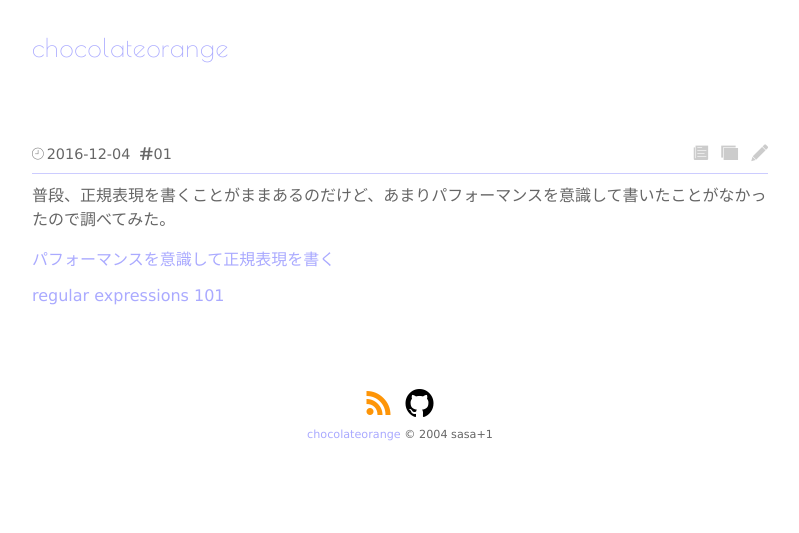
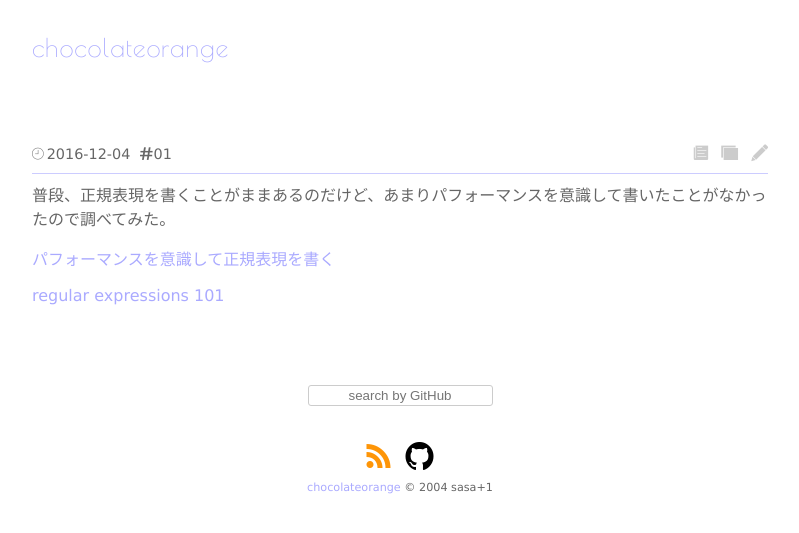
Before and after one commit to chocolateorange/chocolateorange.github.io, a Jekyll site: the page built from _posts/2016/12/2016-12-04-01.md, in a window 1280 px wide. Shown: the top 533 px of the page, without its empty margins (240-1039 px from the left). Built offline with Jekyll 4.4.1, drawn with Linux system fonts in a browser that asks for light colours.

Commit message:
added search area

```diff
--- a/_includes/footer.html
+++ b/_includes/footer.html
@@ -1,5 +1,12 @@
 <footer class="footer">
   <div class="footer__inner">
+
+    <div class="footer__search search">
+      <form method="GET" action="https://github.com/chocolateorange/chocolateorange.github.io/search">
+        <input class="search__input" type="text" name="q" placeholder="search by GitHub">
+        <input type="hidden" name="utf8" value="&#x2713;">
+      </form>
+    </div>
 
     <div class="footer__links links">
       <ul class="links__list list">
```
